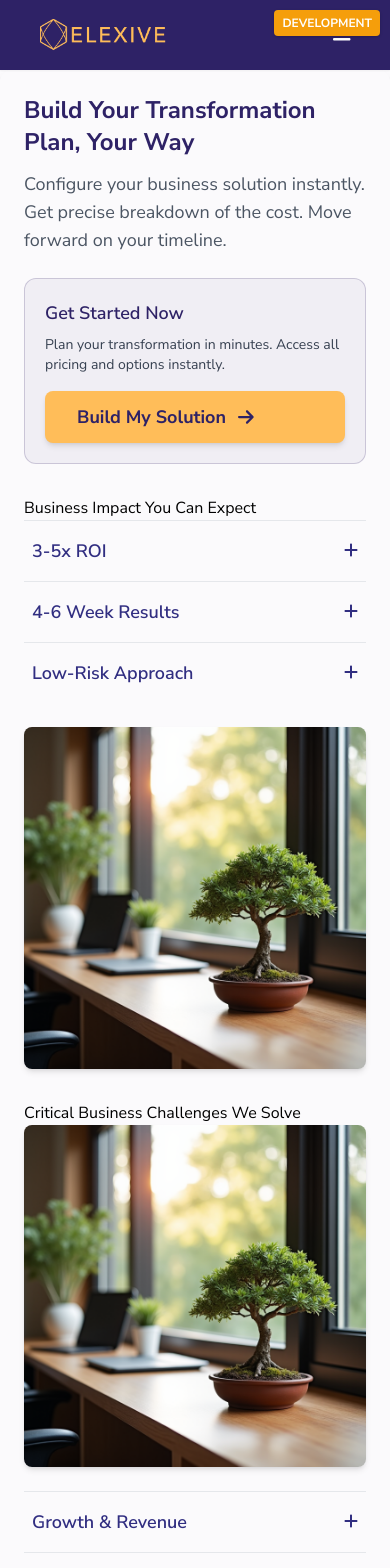
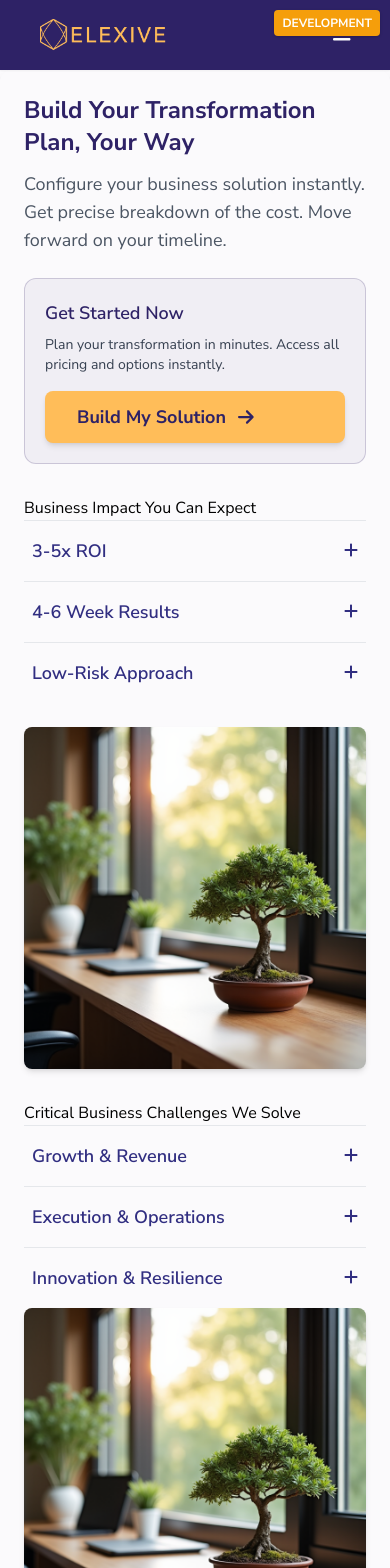
Before and after one commit to elexive-com/elexive-calc, a React (Create React App) app: page / in a window 390 px wide. Shown: the top 1568 px of the page. Built offline with nearby package versions, Linux system fonts and the light colour scheme; what @react-pdf/renderer would draw is missing.

Commit message:
mobile rendering order of images adjusted

```diff
--- a/src/components/CalculatorIntroduction.jsx
+++ b/src/components/CalculatorIntroduction.jsx
@@ -125,7 +125,7 @@ const CalculatorIntroduction = ({ onGetStarted }) => {
         <h3 className="elx-heading-2">Business Impact You Can Expect</h3>
 
         <div className="flex flex-col md:flex-row">
-          <div className="w-full md:w-3/4 pr-0 md:pr-8">
+          <div className="order-1 md:order-1 w-full md:w-3/4 pr-0 md:pr-8">
             <div className="space-y-0">
               <CollapsibleCard
                 title="3-5x ROI"
@@ -219,7 +219,7 @@ const CalculatorIntroduction = ({ onGetStarted }) => {
             </div>
           </div>
 
-          <div className="w-full md:w-1/4 mt-6 md:mt-0 md:pl-6">
+          <div className="order-2 md:order-2 w-full md:w-1/4 mt-6 md:mt-0 md:pl-6">
             <div className="sticky top-6">
               <img
                 src={`${process.env.PUBLIC_URL}/bonsai-square-1.png`}
@@ -235,7 +235,7 @@ const CalculatorIntroduction = ({ onGetStarted }) => {
       <div className="mb-8">
         <h3 className="elx-heading-2">Critical Business Challenges We Solve</h3>
         <div className="flex flex-col md:flex-row">
-          <div className="w-full md:w-1/4 mb-6 md:mb-0 md:pr-6">
+          <div className="order-2 md:order-1 w-full md:w-1/4 mb-6 md:mb-0 md:pr-6">
             <div>
               <img
                 src={`${process.env.PUBLIC_URL}/bonsai-square-1.png`}
@@ -245,7 +245,7 @@ const CalculatorIntroduction = ({ onGetStarted }) => {
             </div>
           </div>
 
-          <div className="w-full md:w-3/4">
+          <div className="order-1 md:order-2 w-full md:w-3/4">
             <div className="space-y-0">
               <CollapsibleCard
                 title="Growth & Revenue"
```
